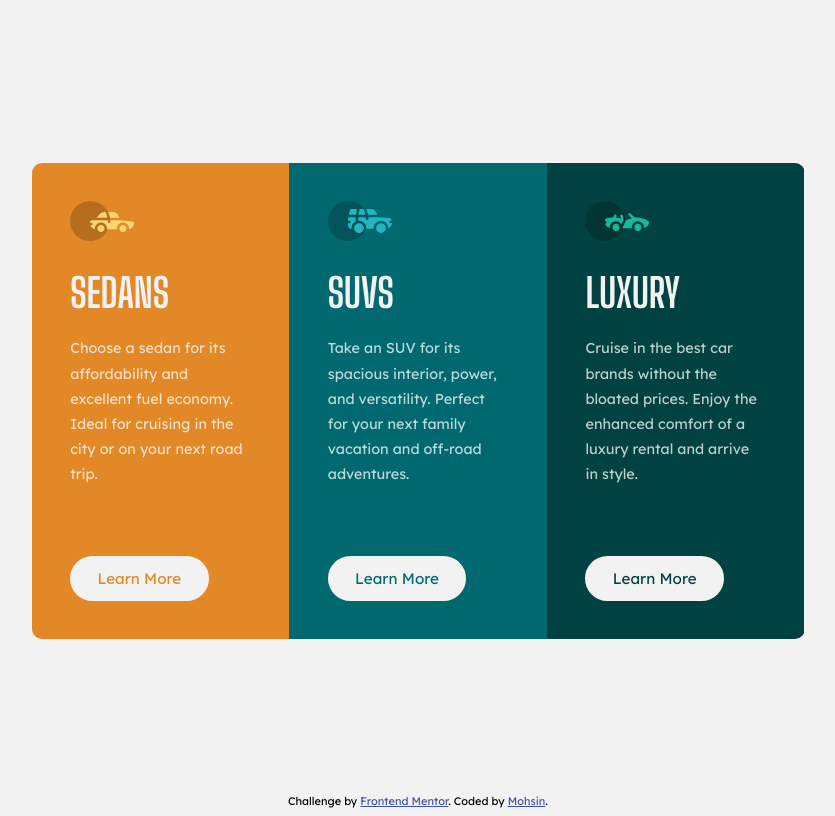
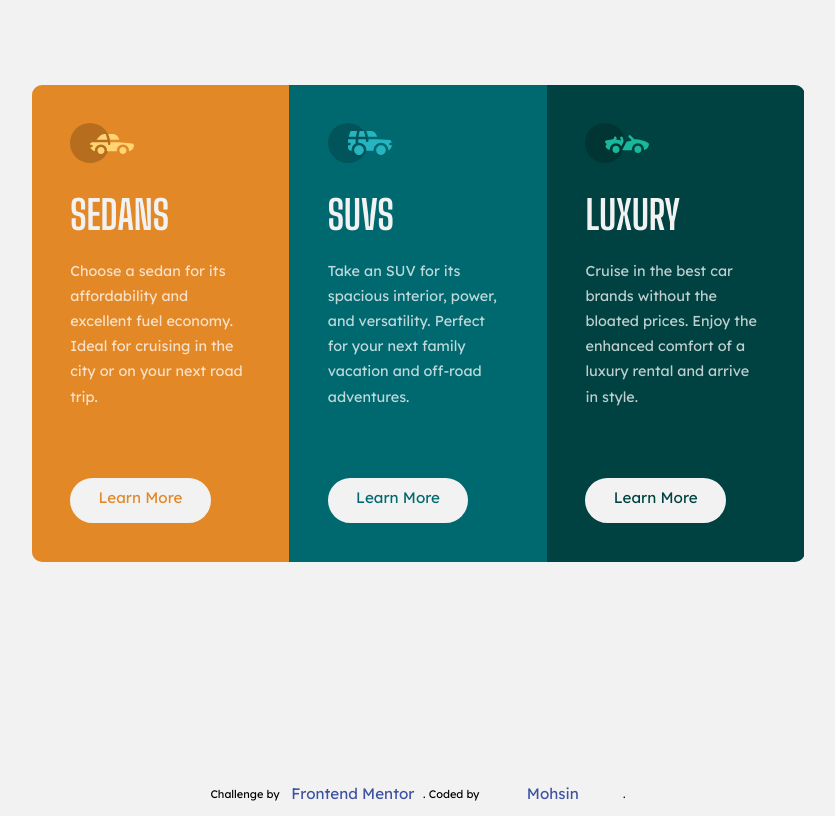
Before and after one commit to Mohsin-93/3-column-preview-card-component, a plain HTML site: page index.html in a window 1280 px wide. Shown: the whole page, without its empty margins (222-1057 px from the left). Drawn offline with Linux system fonts and the light colour scheme.

Commit message:
anchor,h2, aria-hidden

```diff
--- a/index.html
+++ b/index.html
@@ -36,7 +36,7 @@
       background-color: hsl(0, 0%, 95%);
     }
 
-    h1 {
+    h2 {
       font-family: 'Big Shoulders Display', Cursive;
       text-transform: uppercase;
       color: hsl(0, 0%, 95%);
@@ -83,43 +83,47 @@
       background-color: var(--ddcyan);
     }
 
-    .card-sedan button {
+    .card-sedan a {
       color: var(--orange);
     }
 
-    .card-sedan button:hover {
+    .card-sedan a:hover {
       background-color: var(--orange);
     }
 
-    .card-SUV button {
+    .card-SUV a {
       color: var(--dcayan);
     }
 
-    .card-SUV button:hover {
+    .card-SUV a:hover {
       background-color: var(--dcayan);
     }
 
-    .card-luxury button {
+    .card-luxury a {
       color: var(--ddcyan);
     }
 
-    .card-luxury button:hover {
+    .card-luxury a:hover {
       background-color: var(--ddcyan);
     }
 
-    button {
+    a {
       background-color: hsl(0, 0%, 95%);
       border: 2px solid hsl(0, 0%, 95%);
       border-radius: 50px;
-      padding: 6% 14%;
+text-align: center;
+       padding: 04.5% 0 ;
       font-weight: 400;
       margin-top: 4.7%;
       font-size: .95rem;
       transition: all .3s;
-      max-width: 140.5px;
+      height: 45px;
+      width: 140.5px;
+      text-decoration: none;
+      display:inline-block;
     }
 
-    button:hover {
+    a:hover {
       color: hsl(0, 0%, 95%);
 
 
@@ -157,7 +161,7 @@
         width: 70%;
       }
 
-      button {
+      a {
         margin-top: 30%;
 
 
@@ -171,41 +175,41 @@
   <main class="card-container">
     <div class="card-sedan">
       <div>
-        <img src="images/icon-sedans.svg" alt="">
-        <h1>Sedans</h1>
+        <img src="images/icon-sedans.svg" alt="" aria-hidden="true">
+        <h2>Sedans</h2>
         <p>
           Choose a sedan for its affordability and excellent fuel economy. Ideal for cruising in the city
           or on your next road trip.
 
         </p>
-        <button type="button">Learn More</button>
+        <a >Learn More</a>
       </div>
     </div>
 
     <div class="card-SUV">
       <div>
-        <img src="images/icon-suvs.svg" alt="">
-        <h1>SUVs</h1>
+        <img src="images/icon-suvs.svg" alt="" aria-hidden="true">
+        <h2>SUVs</h2>
         <p>
           Take an SUV for its spacious interior, power, and versatility. Perfect for your next family vacation
           and off-road adventures.
 
         </p>
-        <button type="button">Learn More</button>
+        <a href="#">Learn More</a>
 
       </div>
     </div>
 
     <div class="card-luxury">
       <div>
-        <img src="images/icon-luxury.svg" alt="">
-        <h1>Luxury</h1>
+        <img src="images/icon-luxury.svg" alt="" aria-hidden="true">
+        <h2>Luxury</h2>
         <p>
           Cruise in the best car brands without the bloated prices. Enjoy the enhanced comfort of a luxury
           rental and arrive in style.
 
         </p>
-        <button type="button">Learn More</button>
+        <a href="#">Learn More</a>
 
       </div>
     </div>
```
